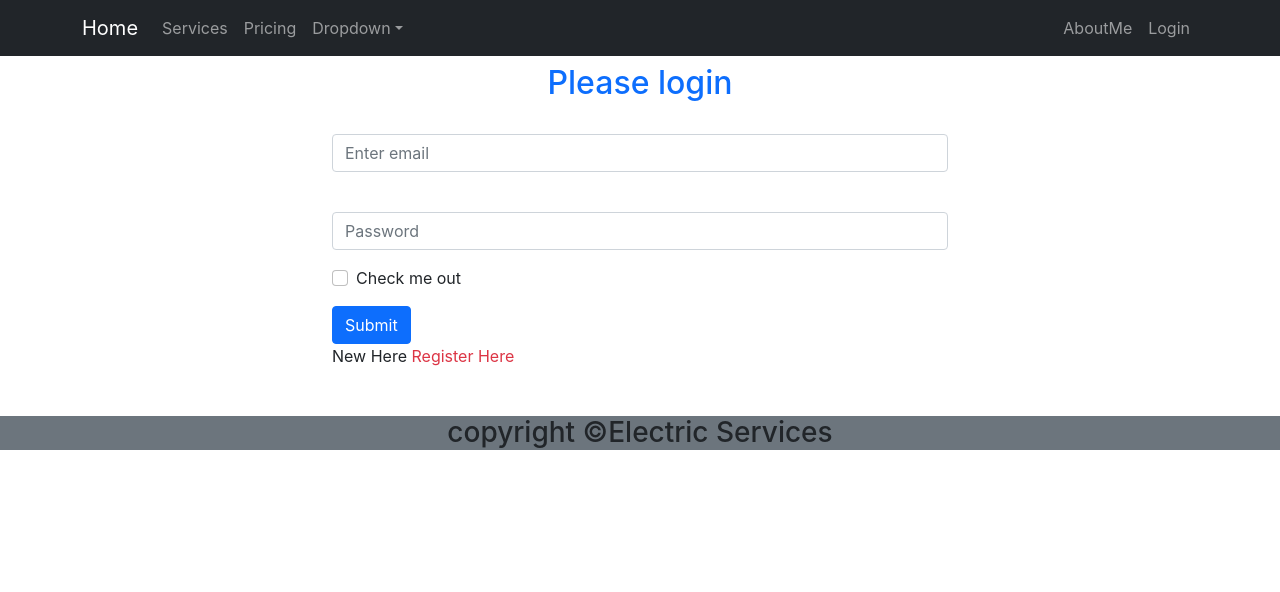
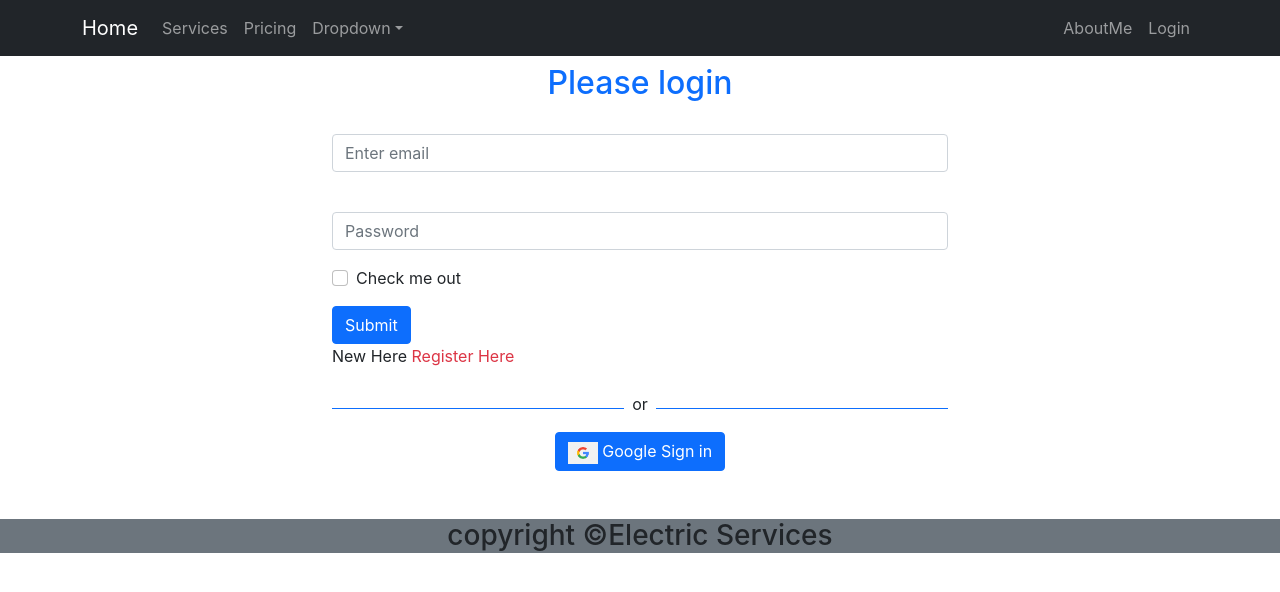
Before and after one commit to Hridoyshom/electricity-service, a React (Create React App) app: page /login in a window 1280 px wide. Shown: the top 592 px of the page. Built offline with nearby package versions, Linux system fonts and the light colour scheme; no server answers.

Commit message:
google signin initialized

```diff
--- a/src/App.js
+++ b/src/App.js
@@ -9,6 +9,8 @@
 import Header from './Pages/Shared/Header/Header';
 import NotFound from './Pages/Shared/NotFound/NotFound';
 import Register from './Register/Register';
+import RequireAuth from './Pages/Login/RequireAuth/RequireAuth';
+import Checkout from './Pages/Checkout/Checkout/Checkout';
 
 
 
@@ -23,6 +25,11 @@
         <Route path='/about' element={<AboutMe></AboutMe>}></Route>
         <Route path='/login' element={<Login></Login>}></Route>
         <Route path='/register' element={<Register></Register>}></Route>
+        <Route path='/checkout' element={
+          <RequireAuth>
+            <Checkout></Checkout>
+          </RequireAuth>
+        }></Route>
         <Route path='*' element={<NotFound></NotFound>}></Route>
 
       </Routes>
--- /dev/null
+++ b/src/Pages/Checkout/Checkout/Checkout.js
@@ -0,0 +1,11 @@
+import React from 'react';
+
+const Checkout = () => {
+    return (
+        <div>
+            <h2>please checkout</h2>
+        </div>
+    );
+};
+
+export default Checkout;
--- a/src/Pages/Login/Login.js
+++ b/src/Pages/Login/Login.js
@@ -1,14 +1,18 @@
 import React, { useRef } from 'react';
 import { Button, Form } from 'react-bootstrap';
 import { useSignInWithEmailAndPassword } from 'react-firebase-hooks/auth';
-import { useNavigate, Link } from 'react-router-dom';
+import { useNavigate, Link, useLocation } from 'react-router-dom';
 import auth from '../../firebase.init';
+import SocialLogin from './SocialLogin/SocialLogin';
 
 
 const Login = () => {
     const emailRef = useRef('');
     const passwordRef = useRef('');
     const navigate = useNavigate();
+    const location = useLocation();
+
+    let from = location.state?.from?.pathname || "/";
 
     const [
         signInWithEmailAndPassword,
@@ -18,7 +22,7 @@
     ] = useSignInWithEmailAndPassword(auth);
 
     if (user) {
-        navigate('/home');
+        navigate(from, { replace: true });
     }
 
     const handleSubmit = event => {
@@ -56,6 +60,7 @@
                 </Button>
             </Form>
             <p>New Here <Link to='/register' className='text-danger text-decoration-none ' onClick={navigateRegister}  >Register Here</Link> </p>
+            <SocialLogin></SocialLogin>
         </div>
     );
 };
--- /dev/null
+++ b/src/Pages/Login/RequireAuth/RequireAuth.js
@@ -0,0 +1,20 @@
+import React from 'react';
+import { useAuthState } from 'react-firebase-hooks/auth';
+import { Navigate, useLocation } from 'react-router-dom';
+import auth from '../../../firebase.init';
+
+const RequireAuth = ({ children }) => {
+    const [user] = useAuthState(auth);
+    let location = useLocation();
+
+    if (!user) {
+
+        return <Navigate to="/login" state={{ from: location }} replace />;
+    }
+
+    return children;
+
+
+};
+
+export default RequireAuth;
--- /dev/null
+++ b/src/Pages/Login/SocialLogin/SocialLogin.js
@@ -0,0 +1,48 @@
+import React from 'react';
+import { useSignInWithGoogle } from 'react-firebase-hooks/auth';
+import auth from '../../../firebase.init';
+import google from '../../../images/Social/google.png'
+import { useNavigate } from 'react-router-dom';
+
+const SocialLogin = () => {
+    const [signInWithGoogle, user, loading, error] = useSignInWithGoogle(auth);
+    const navigate = useNavigate();
+    let errorElement;
+
+    if (error) {
+
+        errorElement = <div>
+            <p className='text-danger' >Error: {error.message}</p>
+        </div>
+
+    }
+
+    if (user) {
+        navigate('/home');
+    }
+
+    return (
+        <div>
+            <div className='d-flex align-items-center ' >
+                <div style={{ height: '1px' }} className='bg-primary w-50' ></div>
+                <p className='mt-2 px-2 ' >or</p>
+
+                <div style={{ height: '1px' }} className='bg-primary w-50' ></div>
+
+
+            </div>
+
+            <div  >
+                <button
+                    onClick={() => signInWithGoogle()}
+                    className='btn btn-primary d-block mx-auto ' > <img style={{ width: '30px' }} src={google} alt="" /> Google Sign in</button>
+            </div>
+            {errorElement}
+
+        </div>
+
+
+    );
+};
+
+export default SocialLogin;
--- a/src/Pages/ServiceDetail/ServiceDetails.js
+++ b/src/Pages/ServiceDetail/ServiceDetails.js
@@ -1,11 +1,16 @@
 import React from 'react';
-import { useParams } from 'react-router-dom';
+import { Link, useParams } from 'react-router-dom';
 
 const ServiceDetails = () => {
     const { serviceId } = useParams();
     return (
         <div>
             <h1>heloooo:{serviceId}</h1>
+            <div className='text-center' >
+                <Link to="/checkout" >
+                    <button className='btn btn-primary' >Checkout</button>
+                </Link>
+            </div>
         </div>
     );
 };
--- a/src/Pages/Shared/Header/Header.js
+++ b/src/Pages/Shared/Header/Header.js
@@ -1,8 +1,15 @@
+import { signOut } from 'firebase/auth';
 import React from 'react';
 import { Container, Nav, Navbar, NavDropdown } from 'react-bootstrap';
+import { useAuthState } from 'react-firebase-hooks/auth';
 import { Link } from 'react-router-dom';
+import auth from '../../../firebase.init';
 
 const Header = () => {
+    const [user] = useAuthState(auth)
+    const handleSignOut = () => {
+        signOut(auth);
+    }
     return (
         <>
             <Navbar collapseOnSelect expand="lg" bg="dark" sticky="top" variant="dark">
@@ -23,9 +30,16 @@
                         </Nav>
                         <Nav>
                             <Nav.Link as={Link} to="/about">AboutMe</Nav.Link>
-                            <Nav.Link as={Link} to="login" >
-                                Login
-                            </Nav.Link>
+                            {
+                                user ?
+                                    <button className='btn btn-link text-decoration-none' onClick={handleSignOut} >signout</button>
+
+
+                                    :
+
+                                    <Nav.Link as={Link} to="login" >
+                                        Login
+                                    </Nav.Link>}
                         </Nav>
                     </Navbar.Collapse>
                 </Container>
```
Also changed, not shown: src/images/Social/google.png (added).
